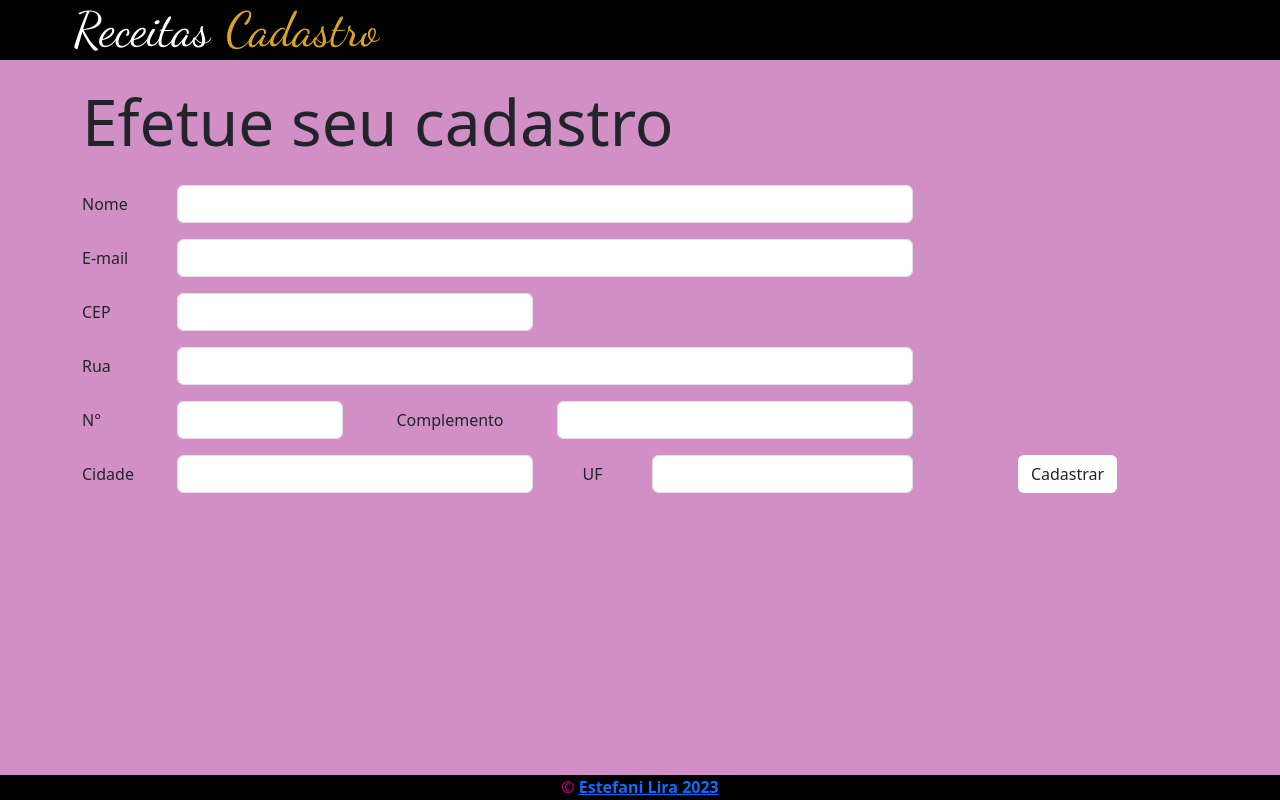
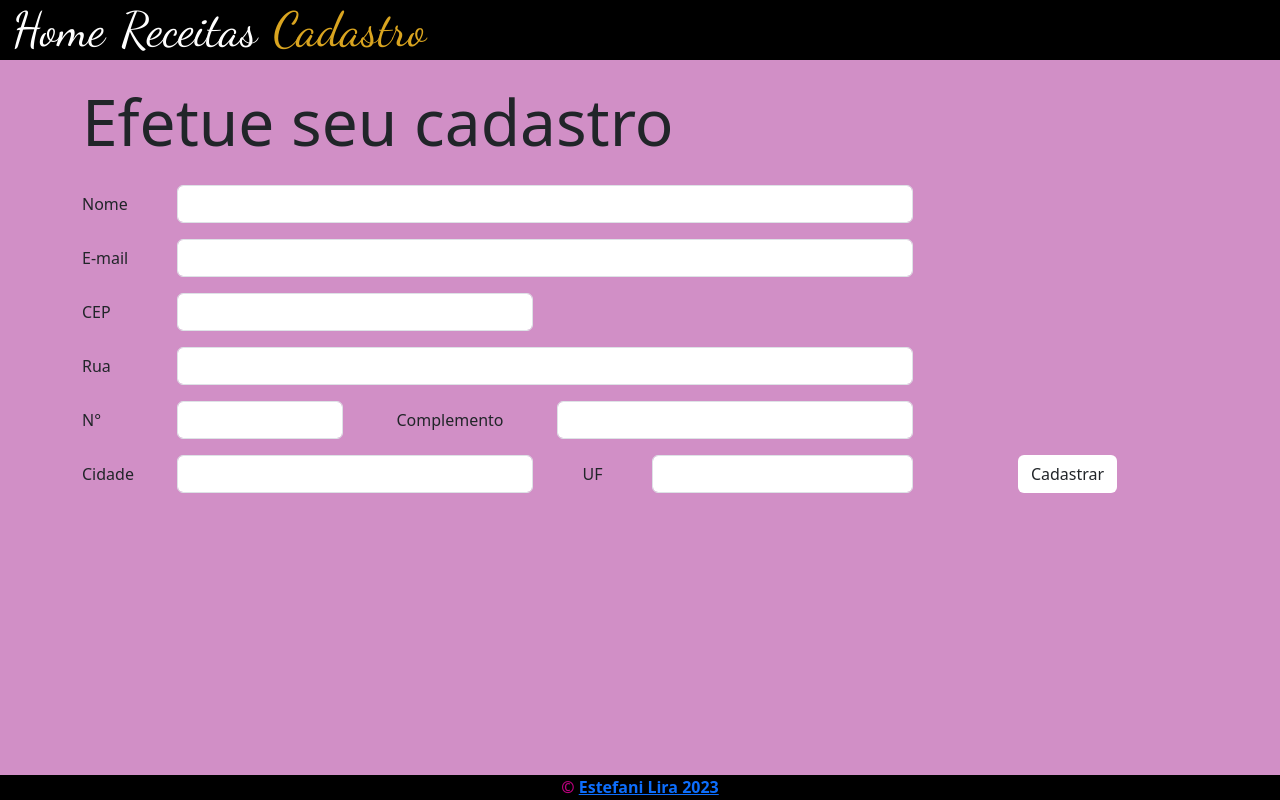
Before and after one commit to Estefanilira/mundo-2-missao-pratica-1, a plain HTML site: page Pages/cadastro.html in a window 1280 px wide. Drawn offline with nearby package versions, Linux system fonts and the light colour scheme.

Commit message:
cadastro

```diff
--- a/Pages/cadastro.html
+++ b/Pages/cadastro.html
@@ -16,7 +16,7 @@
     <header>
         <nav class="navbar navbar-expand">
             <ul class="navbar-nav px-1">
-                <li><a href="../index.html" class="nav-link font-kid">Home</a></li>
+                <li><a href="../index.html" class="nav-link font">Home</a></li>
                 <li><a href="../pages/receitas.html" class="nav-link font">Receitas</a></li>
                 <li><a href="../pages/cadastro.html" class="nav-link font" id="active">Cadastro</a></li>
             </ul>
```
